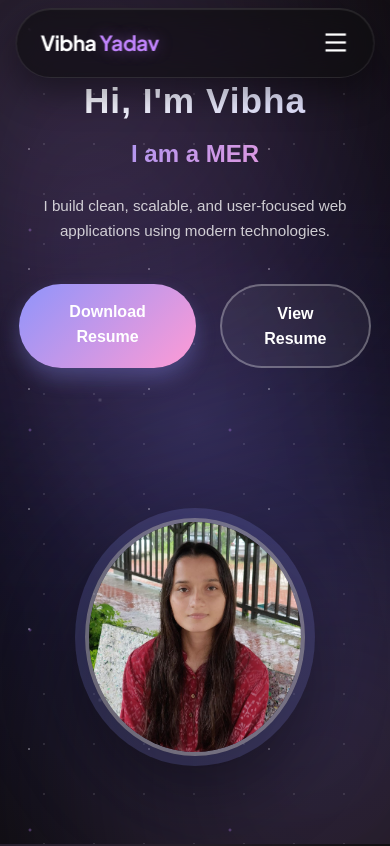
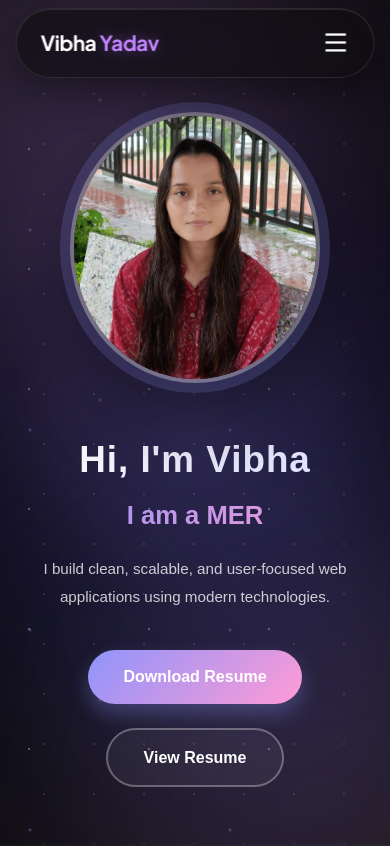
Before and after one commit to Vibhay007/Vibha_portfolio, a React (Vite) app in the folder frontend/: page / in a window 390 px wide. Shown: the top 846 px of the page. Built offline with nearby package versions, Linux system fonts and the light colour scheme.

Commit message:
Updated portfolio

```diff
--- a/frontend/src/components/Header.css
+++ b/frontend/src/components/Header.css
@@ -132,3 +132,40 @@
     font-size: 1.1rem;
   }
 }
+/* Social Icons */
+
+/* Social Icons */
+
+.social-icons {
+  display: flex;
+  gap: 18px;
+  align-items: center;
+}
+
+/* remove underline */
+.social-icons a {
+  text-decoration: none;
+  color: #fff;
+  font-size: 1.3rem;
+  display: flex;
+  align-items: center;
+  justify-content: center;
+  width: 38px;
+  height: 38px;
+  border-radius: 50%;
+  transition: all 0.3s ease;
+}
+
+/* hover effect */
+.social-icons a:hover {
+  color: #c084fc;
+  background: rgba(255, 255, 255, 0.08);
+  transform: scale(1.15);
+}
+
+/* hide icons on mobile */
+@media (max-width:768px){
+  .social-icons{
+    display:none;
+  }
+}
--- a/frontend/src/components/Header.jsx
+++ b/frontend/src/components/Header.jsx
@@ -13,7 +13,6 @@ const Header = () => {
   const [menuOpen, setMenuOpen] = useState(false);
   const [scrolled, setScrolled] = useState(false);
 
-  // Change header style on scroll
   useEffect(() => {
     const handleScroll = () => {
       if (window.scrollY > 50) {
@@ -28,6 +27,7 @@ const Header = () => {
 
   return (
     <header className={`header ${scrolled ? "scrolled" : ""} ${menuOpen ? "menu-active" : ""}`}>
+
       <div className="logo">
         Vibha <span>Yadav</span>
       </div>
@@ -45,9 +45,20 @@ const Header = () => {
         ))}
       </nav>
 
+      {/* Social Icons */}
+      <div className="social-icons">
+        <a href="https://github.com/Vibhay007"><i className="ri-github-fill"></i></a>
+        <a href="https://www.linkedin.com/in/vibha-yadav1106/"><i className="ri-linkedin-box-fill"></i></a>
+        <a href="#"><i className="ri-twitter-x-line"></i></a>
+       <a href="mailto:vibha0700@gmail.com?subject=Portfolio Contact">
+  <i className="ri-mail-line"></i>
+</a>
+      </div>
+
       <div className="menu-icon-wrapper" onClick={() => setMenuOpen(!menuOpen)}>
         <i className={`ri ${menuOpen ? "ri-close-line" : "ri-menu-line"}`} id="menu-icon"></i>
       </div>
+
     </header>
   );
 };
--- a/frontend/src/components/Home.css
+++ b/frontend/src/components/Home.css
@@ -4,9 +4,10 @@
   display: flex;
   align-items: center;
   justify-content: space-between;
-  gap: 6rem;
-  padding: 6rem 1.5rem;
+  gap: 5rem;
+  padding: 6rem 6%;
   overflow: hidden;
+  flex-wrap: wrap;
 }
 
 /* Background glow */
@@ -36,8 +37,7 @@
 .home-content {
   position: relative;
   z-index: 1;
-  max-width: 620px;
-  margin-left: 4rem;
+  max-width: 600px;
 }
 
 /* Main Heading */
@@ -53,7 +53,7 @@
 
 /* Sub Heading */
 .home-content h3 {
-  font-size: 2.1rem;
+  font-size: 2rem;
   margin: 0.8rem 0 1.2rem;
   font-weight: 600;
   background: linear-gradient(135deg, #8f94fb, #ff9bd5);
@@ -63,10 +63,9 @@
 
 /* Paragraph */
 .home-content p {
-  font-size: 1.1rem;
-  line-height: 1.9;
+  font-size: 1.05rem;
+  line-height: 1.8;
   color: rgba(255, 255, 255, 0.78);
-  max-width: 560px;
 }
 
 /* IMAGE CONTAINER */
@@ -78,6 +77,7 @@
 /* Hero Image */
 .home-img img {
   width: 420px;
+  max-width: 100%;
   border-radius: 50%;
   object-fit: cover;
   border: 4px solid rgba(255, 255, 255, 0.35);
@@ -85,7 +85,6 @@
     0 0 0 10px rgba(143, 148, 251, 0.18),
     0 35px 80px rgba(0, 0, 0, 0.45);
   transition: transform 0.45s ease, box-shadow 0.45s ease;
-  margin-right: 4rem;
 }
 
 /* Image Hover */
@@ -96,36 +95,16 @@
     0 45px 100px rgba(0, 0, 0, 0.55);
 }
 
-/* RESPONSIVE */
-@media (max-width: 900px) {
-  .home {
-    flex-direction: column;
-    text-align: center;
-    gap: 4rem;
-    padding-top: 7rem;
-  }
-
-  .home-content h1 {
-    font-size: 2.6rem;
-  }
-
-  .home-content h3 {
-    font-size: 1.7rem;
-  }
-
-  .home-img img {
-    width: 260px;
-  }
-}
-
-/* RESUME SECTION STYLES */
+/* BUTTONS */
 .btn-group {
   display: flex;
   gap: 1.5rem;
   margin-top: 2.5rem;
+  flex-wrap: wrap;
 }
 
-.btn-resume, .btn-view {
+.btn-resume,
+.btn-view {
   padding: 0.9rem 2.2rem;
   border-radius: 50px;
   font-size: 1rem;
@@ -135,7 +114,7 @@
   display: inline-block;
 }
 
-/* Gradient Download Button */
+/* Resume Button */
 .btn-resume {
   background: linear-gradient(135deg, #8f94fb, #ff9bd5);
   color: #fff;
@@ -148,7 +127,7 @@
   box-shadow: 0 15px 25px rgba(255, 155, 213, 0.4);
 }
 
-/* Outline View Button */
+/* View Button */
 .btn-view {
   color: #fff;
   border: 2px solid rgba(255, 255, 255, 0.3);
@@ -161,101 +140,87 @@
   transform: translateY(-3px);
 }
 
-/* RESPONSIVE BUTTONS */
-@media (max-width: 900px) {
-  .btn-group {
-    justify-content: center;
-  }
-}
+/* ---------- RESPONSIVE ---------- */
 
-/* EXTRA RESPONSIVE IMPROVEMENTS */
-
-/* LARGE TABLETS */
-@media (max-width: 1100px) {
+/* Large Tablets */
+@media (max-width:1100px){
 
   .home{
-    gap:4rem;
-    padding:5rem 2rem;
-  }
-
-  .home-content{
-    margin-left:2rem;
+    gap:3rem;
   }
 
   .home-img img{
-    width:360px;
-    margin-right:2rem;
+    width:340px;
+  }
+
+  .home-content h1{
+    font-size:3rem;
   }
 
 }
 
-/* TABLETS */
-@media (max-width: 768px){
+/* Tablets */
+@media (max-width:900px){
 
   .home{
-    flex-direction:column;
+    flex-direction:column-reverse;
     text-align:center;
-    gap:3rem;
+    padding-top:7rem;
   }
 
   .home-content{
-    margin-left:0;
+    max-width:700px;
   }
 
   .home-content p{
-    margin:0 auto;
+    margin:auto;
   }
 
-  .home-img img{
-    margin-right:0;
+  .btn-group{
+    justify-content:center;
   }
 
 }
 
-/* MOBILE DEVICES */
-@media (max-width: 480px){
-
-  .home{
-    padding:5rem 1.2rem;
-  }
+/* Mobile */
+@media (max-width:600px){
 
   .home-content h1{
-    font-size:2.2rem;
+    font-size:2.3rem;
   }
 
   .home-content h3{
-    font-size:1.5rem;
+    font-size:1.6rem;
   }
 
   .home-content p{
     font-size:0.95rem;
-    line-height:1.7;
   }
 
   .home-img img{
-    width:220px;
+    width:250px;
   }
 
 }
 
-/* SMALL PHONES */
-@media (max-width: 360px){
+/* Small Phones */
+@media (max-width:380px){
 
   .home-content h1{
-    font-size:1.9rem;
+    font-size:2rem;
   }
 
   .home-content h3{
-    font-size:1.3rem;
+    font-size:1.4rem;
   }
 
   .home-img img{
-    width:190px;
+    width:200px;
   }
 
   .btn-resume,
   .btn-view{
-    padding:0.8rem 1.6rem;
+    padding:0.75rem 1.5rem;
     font-size:0.9rem;
   }
 
--- a/frontend/src/components/Projects.css
+++ b/frontend/src/components/Projects.css
@@ -35,8 +35,8 @@
 /* Grid */
 .projects-container {
   display: grid;
-  grid-template-columns: repeat(auto-fit, minmax(320px, 1fr));
-  gap: 3rem;
+  grid-template-columns: repeat(auto-fit, minmax(280px, 1fr));
+  gap: 2.5rem;
 }
 
 /* Card */
--- a/frontend/src/components/Skills.css
+++ b/frontend/src/components/Skills.css
@@ -46,11 +46,11 @@
   position: relative;
   z-index: 1;
   display: grid;
-  grid-template-columns: repeat(auto-fit, minmax(110px, 130px));
-  justify-content: center;
-  gap: 2.4rem;
+  grid-template-columns: repeat(6, 1fr);
+  gap: 2rem;
   max-width: 900px;
   margin: 0 auto;
+  justify-items: center;
 }
 
 /* Skill Card */
@@ -67,7 +67,6 @@
   border-radius: 18px;
   background: rgba(255, 255, 255, 0.07);
   backdrop-filter: blur(14px);
-  -webkit-backdrop-filter: blur(14px);
   border: 1px solid rgba(255, 255, 255, 0.15);
 
   box-shadow: 0 15px 35px rgba(0, 0, 0, 0.35);
@@ -87,10 +86,9 @@
   font-size: 0.95rem;
   font-weight: 500;
   color: rgba(255, 255, 255, 0.85);
-  letter-spacing: 0.4px;
 }
 
-/* Hover Effects */
+/* Hover */
 .skill:hover {
   transform: translateY(-8px) scale(1.08);
   box-shadow:
@@ -103,18 +101,59 @@
   transform: scale(1.15);
 }
 
-/* Mobile */
-@media (max-width: 600px) {
-  #skills h2 {
-    font-size: 2.3rem;
+/* ---------- RESPONSIVE ---------- */
+
+/* Laptop */
+@media (max-width:1100px){
+  .skills-wrapper{
+    grid-template-columns: repeat(4,1fr);
+  }
+}
+
+/* Tablet */
+@media (max-width:768px){
+  .skills-wrapper{
+    grid-template-columns: repeat(3,1fr);
   }
 
-  .skill {
-    width: 105px;
-    height: 105px;
+  #skills h2{
+    font-size:2.4rem;
+  }
+}
+
+/* Mobile */
+@media (max-width:480px){
+  .skills-wrapper{
+    grid-template-columns: repeat(2,1fr);  /* 2 per row */
+    gap:1.5rem;
   }
 
-  .skill i {
-    font-size: 2.3rem;
+  .skill{
+    width:100px;
+    height:100px;
+  }
+
+  .skill i{
+    font-size:2.2rem;
+  }
+
+  #skills h2{
+    font-size:2.1rem;
   }
 }
+
+/* Small Phones */
+@media (max-width:360px){
+  .skill{
+    width:90px;
+    height:90px;
+  }
+
+  .skill i{
+    font-size:2rem;
+  }
+
+  .skill span{
+    font-size:0.8rem;
+  }
+}
```
